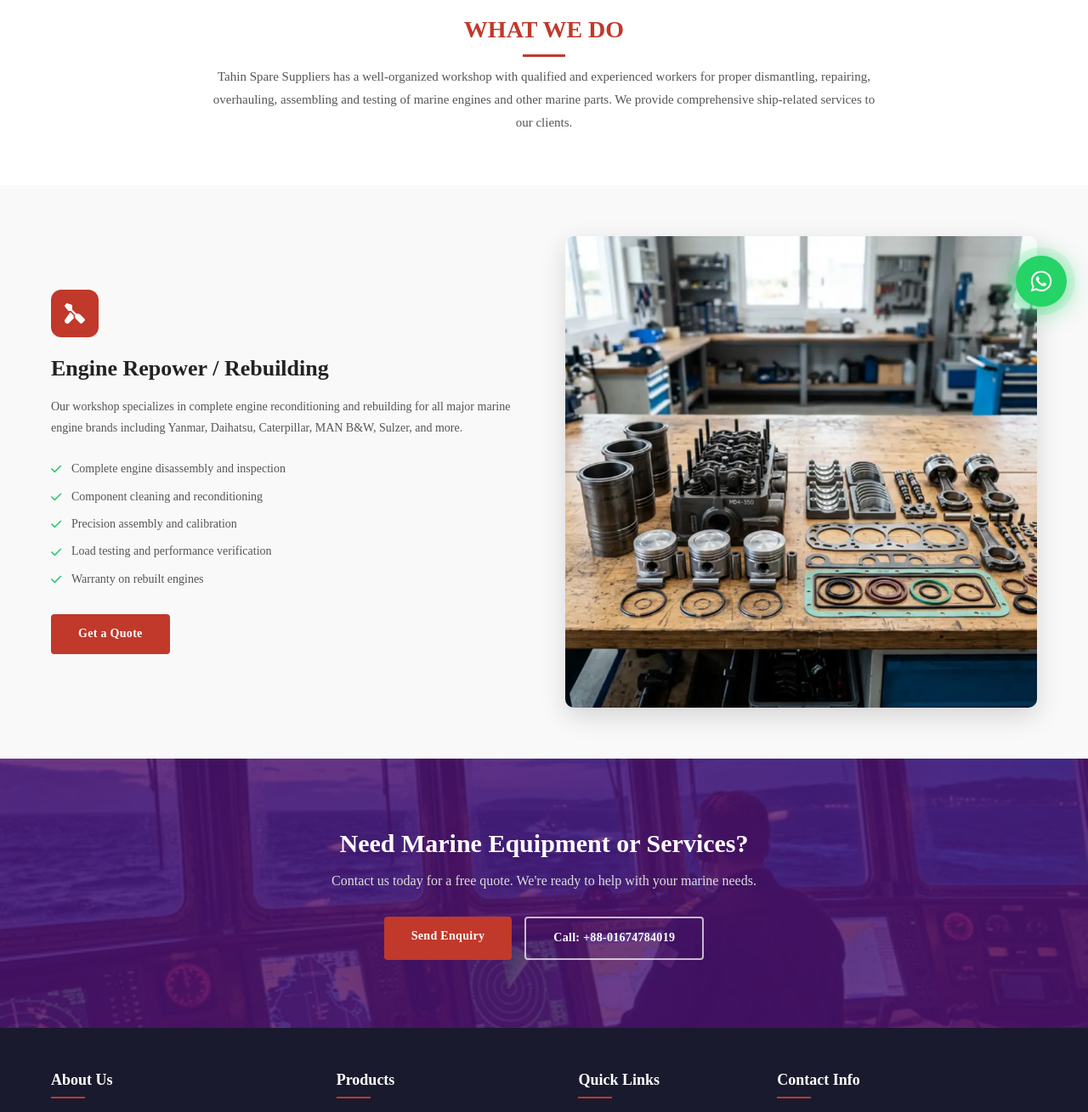
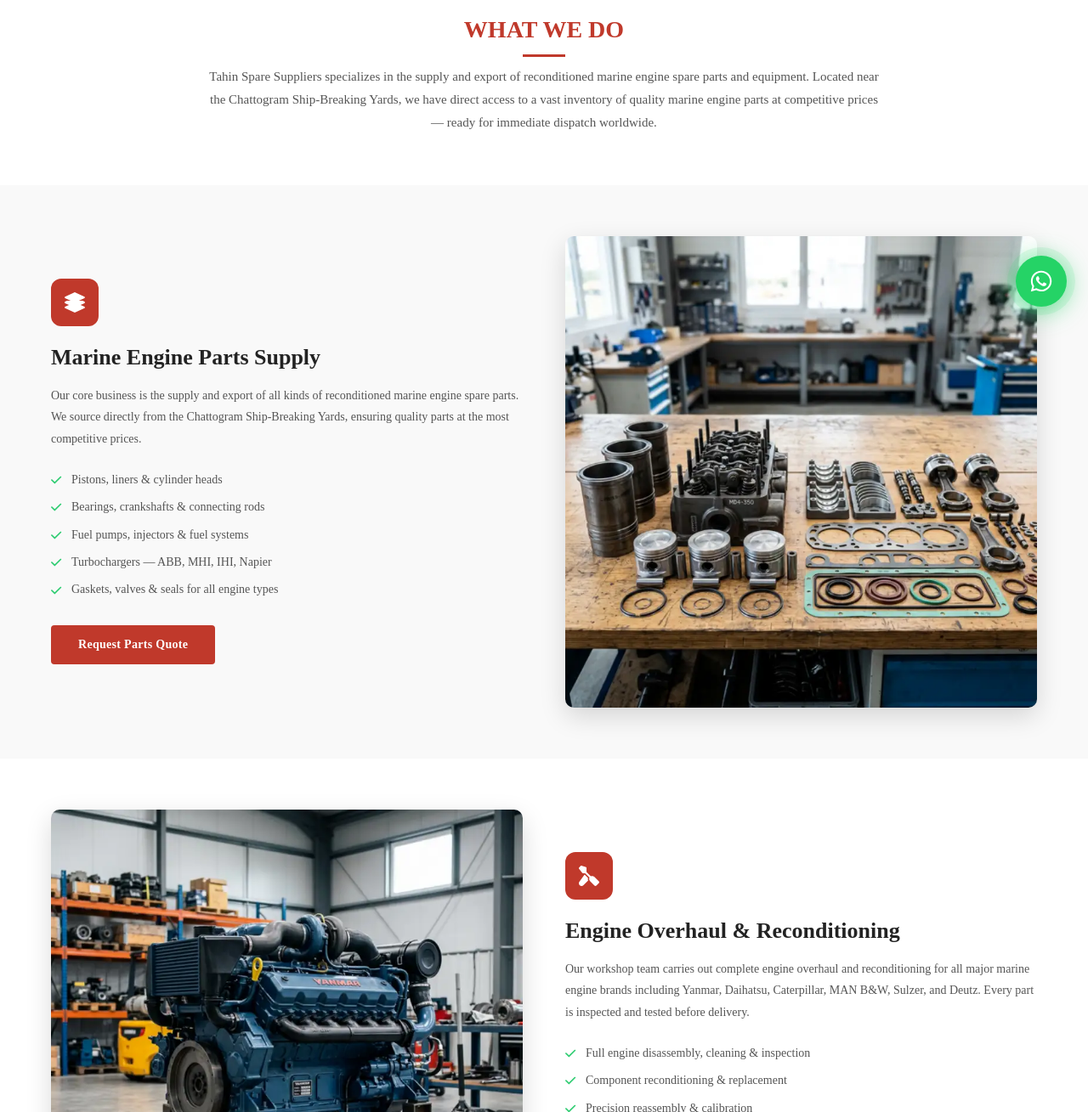
Before and after one commit to rahmatullahboss/tahin-spare-suppliers, an Astro site: page /services in a window 1280 px wide. Shown: the part 414-1723 px from the top of the page at 85% size. Built offline with nearby package versions, Linux system fonts and the light colour scheme; Astro itself is replaced by a stand-in of ours.

Commit message:
feat: update services section to focus on marine engine parts supply

```diff
--- a/src/pages/services.astro
+++ b/src/pages/services.astro
@@ -15,42 +15,91 @@ import Icon from '../components/Icon.astro';
   <section class="section">
     <div class="container">
       <h2 class="section-title">WHAT WE DO</h2>
-      <p class="services-intro reveal">Tahin Spare Suppliers has a well-organized workshop with qualified and experienced workers for proper dismantling, repairing, overhauling, assembling and testing of marine engines and other marine parts. We provide comprehensive ship-related services to our clients.</p>
+      <p class="services-intro reveal">Tahin Spare Suppliers specializes in the supply and export of reconditioned marine engine spare parts and equipment. Located near the Chattogram Ship-Breaking Yards, we have direct access to a vast inventory of quality marine engine parts at competitive prices — ready for immediate dispatch worldwide.</p>
     </div>
   </section>
 
-  <!-- Service: Engine Repower -->
+  <!-- Service 1: Marine Engine Parts Supply -->
   <section class="section" style="background:#f9f9f9;">
     <div class="container">
       <div class="service-detail">
         <div class="service-detail-text reveal-left">
+          <div class="service-badge"><Icon name="layer-group" size={24} /></div>
+          <h2>Marine Engine Parts Supply</h2>
+          <p>Our core business is the supply and export of all kinds of reconditioned marine engine spare parts. We source directly from the Chattogram Ship-Breaking Yards, ensuring quality parts at the most competitive prices.</p>
+          <ul>
+            <li><Icon name="check" size={14} class="svc-check" /> Pistons, liners & cylinder heads</li>
+            <li><Icon name="check" size={14} class="svc-check" /> Bearings, crankshafts & connecting rods</li>
+            <li><Icon name="check" size={14} class="svc-check" /> Fuel pumps, injectors & fuel systems</li>
+            <li><Icon name="check" size={14} class="svc-check" /> Turbochargers — ABB, MHI, IHI, Napier</li>
+            <li><Icon name="check" size={14} class="svc-check" /> Gaskets, valves & seals for all engine types</li>
+          </ul>
+          <a href="/enquiry" class="btn btn-primary">Request Parts Quote</a>
+        </div>
+        <div class="service-detail-img">
+          <img src="/images/spare-parts.webp" alt="Marine Engine Spare Parts" loading="lazy" />
+        </div>
+      </div>
+    </div>
+  </section>
+
+  <!-- Service 2: Engine Overhaul & Reconditioning -->
+  <section class="section">
+    <div class="container">
+      <div class="service-detail reverse">
+        <div class="service-detail-text reveal-right">
           <div class="service-badge"><Icon name="tools" size={24} /></div>
-          <h2>Engine Repower / Rebuilding</h2>
-          <p>Our workshop specializes in complete engine reconditioning and rebuilding for all major marine engine brands including Yanmar, Daihatsu, Caterpillar, MAN B&W, Sulzer, and more.</p>
+          <h2>Engine Overhaul & Reconditioning</h2>
+          <p>Our workshop team carries out complete engine overhaul and reconditioning for all major marine engine brands including Yanmar, Daihatsu, Caterpillar, MAN B&W, Sulzer, and Deutz. Every part is inspected and tested before delivery.</p>
           <ul>
-            <li><Icon name="check" size={14} class="svc-check" /> Complete engine disassembly and inspection</li>
-            <li><Icon name="check" size={14} class="svc-check" /> Component cleaning and reconditioning</li>
-            <li><Icon name="check" size={14} class="svc-check" /> Precision assembly and calibration</li>
-            <li><Icon name="check" size={14} class="svc-check" /> Load testing and performance verification</li>
-            <li><Icon name="check" size={14} class="svc-check" /> Warranty on rebuilt engines</li>
+            <li><Icon name="check" size={14} class="svc-check" /> Full engine disassembly, cleaning & inspection</li>
+            <li><Icon name="check" size={14} class="svc-check" /> Component reconditioning & replacement</li>
+            <li><Icon name="check" size={14} class="svc-check" /> Precision reassembly & calibration</li>
+            <li><Icon name="check" size={14} class="svc-check" /> Load testing & performance verification</li>
+            <li><Icon name="check" size={14} class="svc-check" /> Quality certification before dispatch</li>
           </ul>
           <a href="/enquiry" class="btn btn-primary">Get a Quote</a>
         </div>
         <div class="service-detail-img">
-          <img src="/images/spare-parts.webp" alt="Engine Rebuilding" loading="lazy" />
+          <img src="/images/marine-engine.webp" alt="Engine Overhaul & Reconditioning" loading="lazy" />
         </div>
       </div>
     </div>
   </section>
+
+  <!-- Service 3: Worldwide Export -->
+  <section class="section" style="background:#f9f9f9;">
+    <div class="container">
+      <div class="service-detail">
+        <div class="service-detail-text reveal-left">
+          <div class="service-badge"><Icon name="globe" size={24} /></div>
+          <h2>Worldwide Parts Export</h2>
+          <p>We export marine engines, generator sets, hydraulic equipment and engine spare parts worldwide. Our logistics team ensures all items are properly packed and shipped through reliable international freight carriers for timely delivery.</p>
+          <ul>
+            <li><Icon name="check" size={14} class="svc-check" /> Export to Asia, Middle East, Africa & Europe</li>
+            <li><Icon name="check" size={14} class="svc-check" /> Proper packing & documentation support</li>
+            <li><Icon name="check" size={14} class="svc-check" /> All commercial & shipping documents provided</li>
+            <li><Icon name="check" size={14} class="svc-check" /> Competitive freight rates via sea & air</li>
+            <li><Icon name="check" size={14} class="svc-check" /> Ready stock for immediate dispatch</li>
+          </ul>
+          <a href="/enquiry" class="btn btn-primary">Send Export Enquiry</a>
+        </div>
+        <div class="service-detail-img">
+          <img src="/images/shipbreaking-yard.webp" alt="Worldwide Marine Parts Export" loading="lazy" />
+        </div>
+      </div>
+    </div>
+  </section>
+
   <!-- CTA -->
   <section class="cta-section">
     <div class="cta-overlay"></div>
     <div class="container cta-content">
-      <h2>Need Marine Equipment or Services?</h2>
-      <p>Contact us today for a free quote. We're ready to help with your marine needs.</p>
+      <h2>Need Marine Engine Parts or Equipment?</h2>
+      <p>Contact us today for a free quote. Ready stock available — worldwide delivery.</p>
       <div class="cta-btns">
         <a href="/enquiry" class="btn btn-primary">Send Enquiry</a>
-        <a href="tel:+8801674784019" class="btn btn-outline">Call: +88-01674784019</a>
+        <a href="https://wa.me/8801674784019" class="btn btn-outline" target="_blank" rel="noopener">WhatsApp Us</a>
       </div>
     </div>
   </section>
```
Also changed, not shown: src/pages/index.astro (+13 -3 lines).
